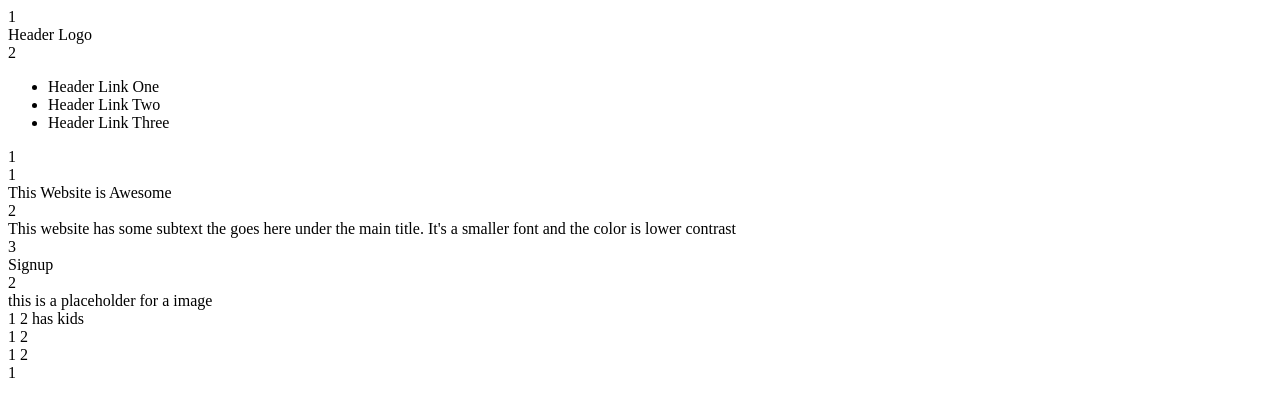
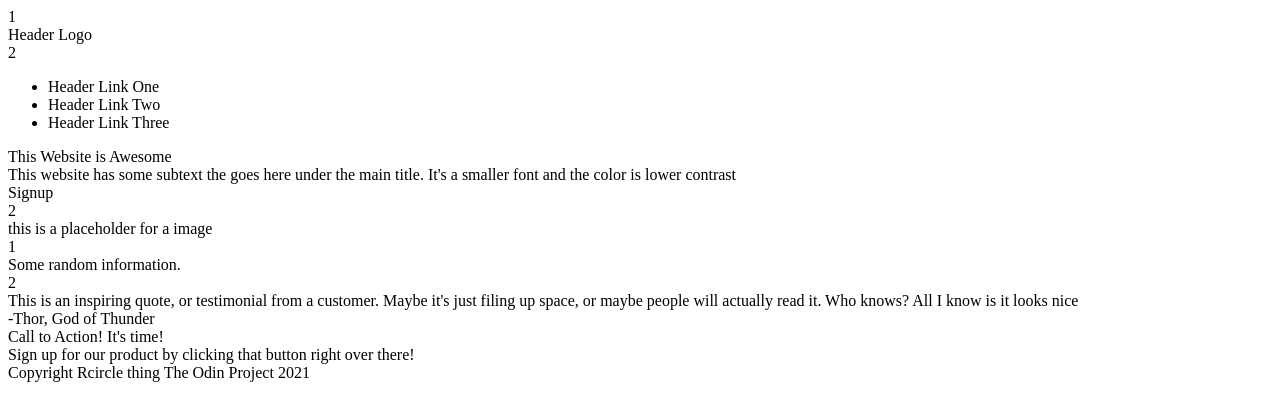
Before and after one commit to Amack2/Odin-Landingpage, a plain HTML site: page index.html in a window 1280 px wide. Drawn offline with Linux system fonts and the light colour scheme.

Commit message:
updates container structure Index.html

```diff
--- a/index.html
+++ b/index.html
@@ -21,30 +21,52 @@
         </div>
     </div>
     <div class="SecondContainer">
-        1 <div class="SecondContainerChildLeft">
-            1 <div class="SecondContainerChildLeftTitle"> This Website is Awesome</div>
-            2 <div class="SecondContainerChildLeftBody"> This website has some subtext the goes here under the main
+        <div class="SecondContainerLeft">
+            <div class="SecondContainerLeftTitle"> This Website is Awesome</div>
+            <div class="SecondContainerLeftBody"> This website has some subtext the goes here under the main
                 title. It's a smaller font and the color is lower contrast</div>
-            3 <div class="SecondContainerButton"> Signup
+            <div class="SecondContainerButton"> Signup
                 <!---some code to make a button-->
             </div>
         </div>
-        2 <div class="ImagePlaceholder">this is a placeholder for a image</div>
+        2<div class="ImagePlaceholder">this is a placeholder for a image</div>
     </div>
     <div class="ThirdContainer">
-        1
-        2 has kids
+        1 <div class="ThirdContainerHeading">Some random information.</div>
+        2 <div class="ThirdBottomContainer">
+            <div class="Card">
+
+
+            </div>
+
+
+
+
+
+
+        </div>
+
+
+
     </div>
-    <div class="FouthContainer">
-        1
-        2
+    <div class="FourthContainer">
+        <div class="FourthContainerQuote">This is an inspiring quote, or testimonial from a customer. Maybe it's just
+            filing up space, or maybe people will actually read it. Who knows? All I know is it looks nice</div>
+        <div class="FourthContainerAuthor">-Thor, God of Thunder</div>
     </div>
     <div class="FifthContainer">
-        1
-        2
+        <div class="FifthContainerLeft">
+            <Div class="FifthContainerLeftHeading"> Call to Action! It's time!</Div>
+            <Div class="FifthContainerLeftBody">Sign up for our product by clicking that button right over there!</Div>
+        </div>
+        <div class="FifthContainerRight">
+            <!---some code to make a button-->
+
+        </div>
     </div>
     <div class="FooterContainer">
-        1
+        Copyright Rcircle thing The Odin Project 2021
+        <!---figure out how to add a copywrite symbol-->
     </div>
 
 </body>
```
